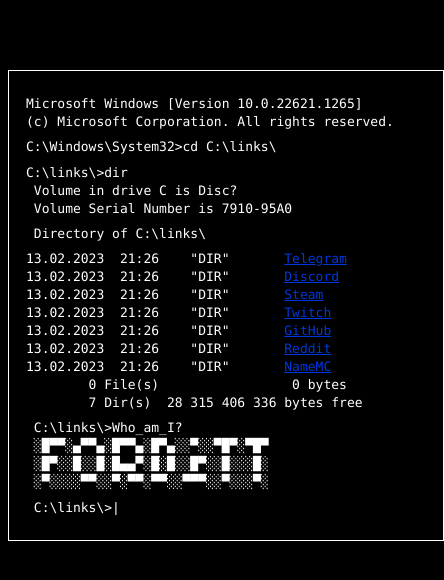
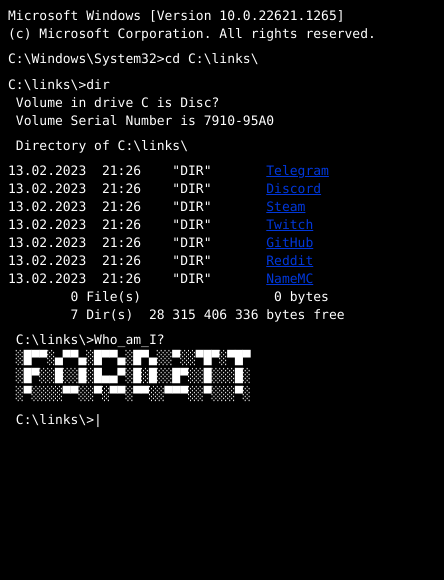
Before and after one commit to forditt/links, a plain HTML site: page index.html in a window 390 px wide. Shown: the whole page, 444 px wide, since content can reach past the window. Drawn offline with Linux system fonts and the light colour scheme.

Commit message:
Add files via upload

```diff
--- a/style.css
+++ b/style.css
@@ -35,8 +35,13 @@
   font-size: 14px;
 }
 
-@media screen and (max-width: 750px) {
+@media screen and (max-width: 750px){
   .buttons-1 {
       display:none;
   }
+  .text-box {
+    border: 0px;
+    padding: 0px;
+    margin-top: auto;
 }
+}
```
